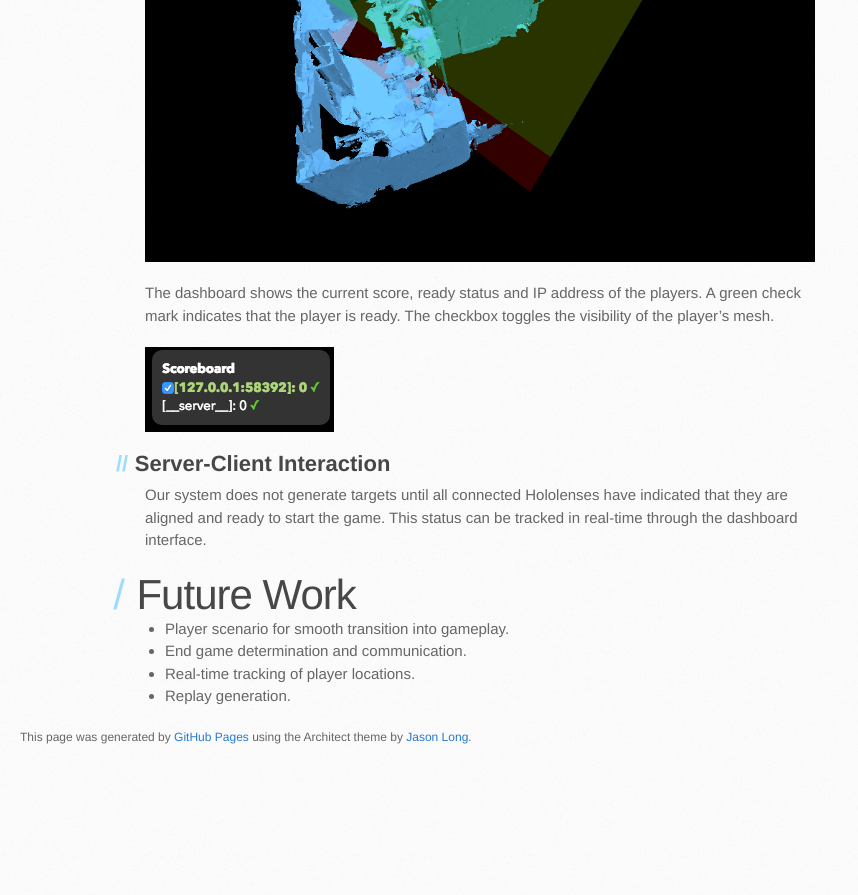
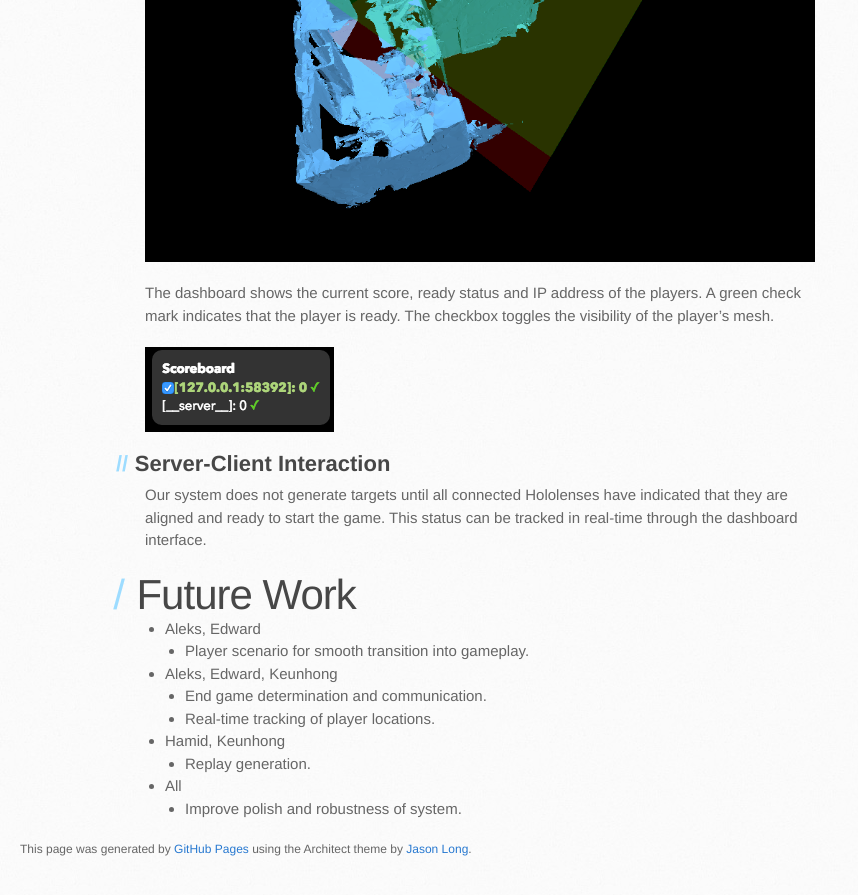
Before and after one commit to holoscanner/holoscanner.github.io, a Jekyll site: the page built from _posts/2016-05-25-week-8.md, in a window 1280 px wide and 900 px high, scrolled down 5367 px. Shown: the top 895 px of the window, without its empty margins (0-858 px from the left). Built offline with Jekyll 4.4.1, drawn with Linux system fonts in a browser that asks for light colours; before the commit the page ends 6155 px from its top, so only the background shows below that.

Commit message:
Update 2016-05-25-week-8.md

```diff
--- a/_posts/2016-05-25-week-8.md
+++ b/_posts/2016-05-25-week-8.md
@@ -127,7 +127,12 @@ Our system does not generate targets until all connected Hololenses have indicat
 
 # Future Work
 
- * Player scenario for smooth transition into gameplay.
- * End game determination and communication.
- * Real-time tracking of player locations.
- * Replay generation.
+ * Aleks, Edward
+    * Player scenario for smooth transition into gameplay.
+ * Aleks, Edward, Keunhong
+    * End game determination and communication.
+    * Real-time tracking of player locations.
+ * Hamid, Keunhong
+    * Replay generation.
+ * All
+    * Improve polish and robustness of system.
```
